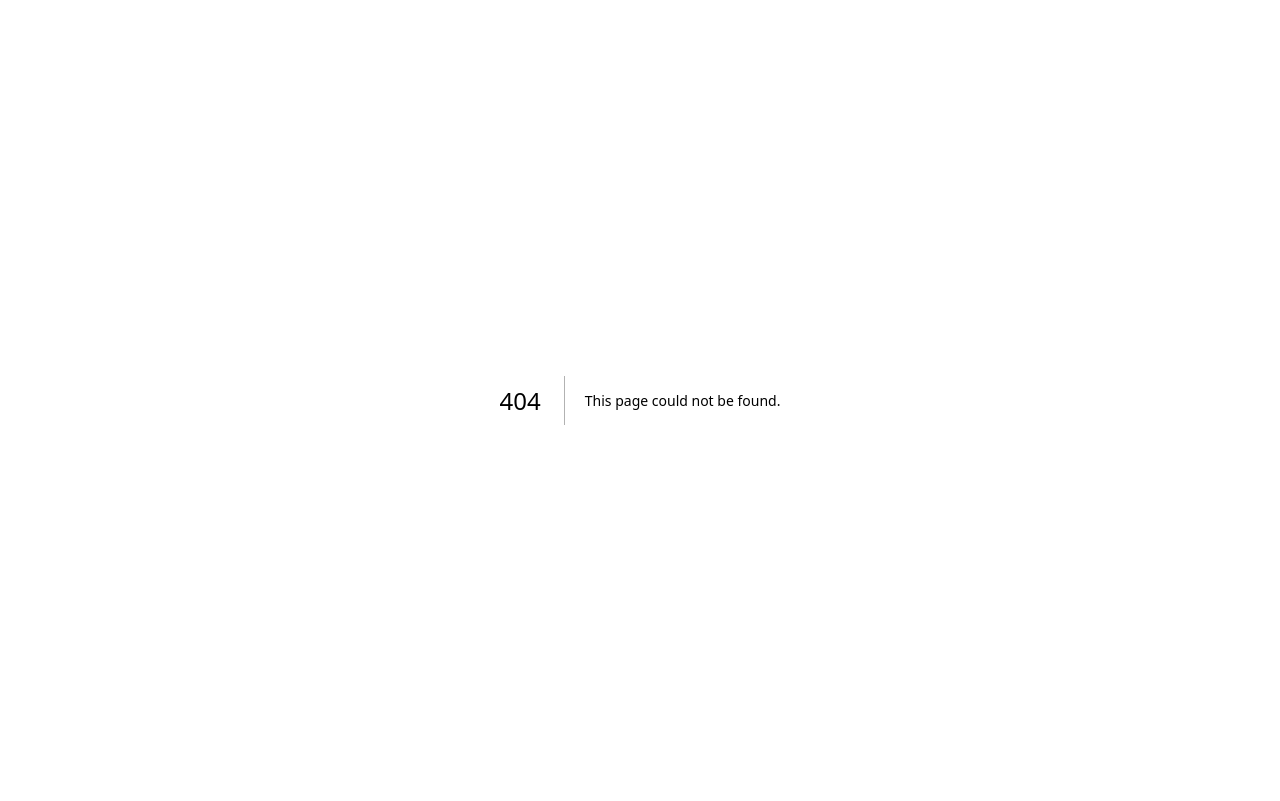
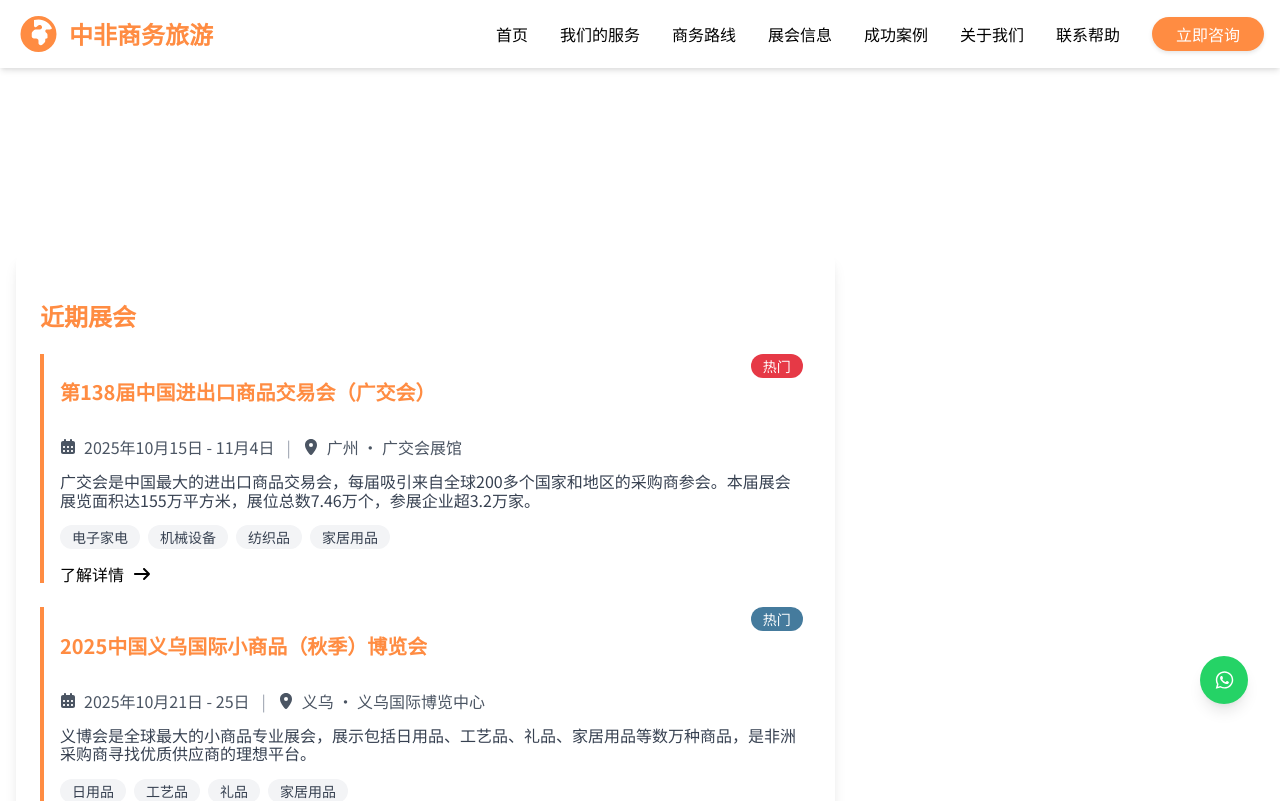
Before and after one commit to TwinTailTown/travelweb, a Next.js app: page /exhibitions in a window 1280 px wide. Before the commit this address had no page. Shown: the top 801 px of the page. Built offline with nearby package versions, Linux system fonts and the light colour scheme.

Commit message:
refactor: remove Exhibitions and Routes components from Home page, add new ExhibitionsPage component, and update navigation links for improved routing

```diff
--- /dev/null
+++ b/app/exhibitions/page.tsx
@@ -0,0 +1,17 @@
+import Navigation from '@/components/Navigation'
+import Exhibitions from '@/components/Exhibitions'
+import ContactForm from '@/components/ContactForm'
+import Footer from '@/components/Footer'
+import FloatButtons from '@/components/FloatButtons'
+
+export default function ExhibitionsPage() {
+  return (
+    <main>
+      <Navigation />
+      <Exhibitions />
+      <ContactForm />
+      <Footer />
+      <FloatButtons />
+    </main>
+  )
+}
--- a/app/page.tsx
+++ b/app/page.tsx
@@ -6,9 +6,7 @@ import Carousel from '@/components/Carousel'
 import LogisticsServices from '@/components/LogisticsServices'
 import SourcingIntro from '@/components/SourcingIntro'
 import GlobalNetwork from '@/components/GlobalNetwork'
-import Routes from '@/components/Routes'
 import Services from '@/components/Services'
-import Exhibitions from '@/components/Exhibitions'
 import ContactForm from '@/components/ContactForm'
 import Stats from '@/components/Stats'
 import Footer from '@/components/Footer'
@@ -70,10 +68,7 @@ export default function Home() {
       <LogisticsServices />
       <SourcingIntro />
       <GlobalNetwork />
-      <Routes />
       <Services />
-
-      <Exhibitions />
       <Stats />
       <ContactForm />
       <Footer />
--- a/components/ContactForm.tsx
+++ b/components/ContactForm.tsx
@@ -111,14 +111,28 @@ export default function ContactForm() {
                     value={formData.country}
                     onChange={(e) => setFormData({ ...formData, country: e.target.value })}
                   >
-                    <option value="">国家</option>
-                    <option value="egypt">埃及</option>
+                    <option value="">请选择所在国家</option>
                     <option value="nigeria">尼日利亚</option>
                     <option value="south-africa">南非</option>
+                    <option value="egypt">埃及</option>
+                    <option value="ethiopia">埃塞俄比亚</option>
+                    <option value="kenya">肯尼亚</option>
+                    <option value="tanzania">坦桑尼亚</option>
                     <option value="ghana">加纳</option>
-                    <option value="kenya">肯尼亚</option>
+                    <option value="cameroon">喀麦隆</option>
+                    <option value="ivory-coast">科特迪瓦</option>
                     <option value="senegal">塞内加尔</option>
-                    <option value="other">其他国家</option>
+                    <option value="angola">安哥拉</option>
+                    <option value="algeria">阿尔及利亚</option>
+                    <option value="morocco">摩洛哥</option>
+                    <option value="uganda">乌干达</option>
+                    <option value="rwanda">卢旺达</option>
+                    <option value="zambia">赞比亚</option>
+                    <option value="zimbabwe">津巴布韦</option>
+                    <option value="mozambique">莫桑比克</option>
+                    <option value="botswana">博茨瓦纳</option>
+                    <option value="namibia">纳米比亚</option>
+                    <option value="other-africa">其他非洲国家</option>
                   </select>
                 </div>
               </div>
--- a/components/Footer.tsx
+++ b/components/Footer.tsx
@@ -56,10 +56,10 @@ export default function Footer() {
                 <Link href="#services" className={styles.link}>我们的服务</Link>
               </li>
               <li>
-                <Link href="#routes" className={styles.link}>商务路线</Link>
+                <Link href="/routes" className={styles.link}>商务路线</Link>
               </li>
               <li>
-                <Link href="#exhibitions" className={styles.link}>展会信息</Link>
+                <Link href="/exhibitions" className={styles.link}>展会信息</Link>
               </li>
               <li>
                 <Link href="#cases" className={styles.link}>成功案例</Link>
--- a/components/LogisticsServices.tsx
+++ b/components/LogisticsServices.tsx
@@ -22,7 +22,7 @@ const services: LogisticsService[] = [
     id: 'business-travel',
     image: 'https://images.unsplash.com/photo-1436491865332-7a61a109cc05?w=800&q=80',
     title: '商旅服务·专业商务接待全流程',
-    description: '提供从签证办理、机场接送、酒店住宿到商务翻译的一站式商旅服务解决方案',
+    description: '提供从签证办理、机场接送、酒店到商务翻译的一站式商旅服务解决方案',
     details: [
       {
         category: '签证服务',
@@ -167,11 +167,13 @@ export default function LogisticsServices() {
   const handleCardClick = (serviceId: string) => {
     if (serviceId === 'business-travel') {
       router.push('/routes')
+    } else if (serviceId === 'exhibition') {
+      router.push('/exhibitions')
     }
   }
 
   return (
-    <section className={styles.section}>
+    <section id="services" className={styles.section}>
       <div className={styles.container}>
         <div className={styles.header}>
           <h2 className={styles.title}>以优质服务筑牢发展根基</h2>
--- a/components/Navigation.tsx
+++ b/components/Navigation.tsx
@@ -40,8 +40,8 @@ export default function Navigation() {
   const navLinks = [
     { href: '#home', label: '首页' },
     { href: '#services', label: '我们的服务' },
-    { href: '#routes', label: '商务路线' },
-    { href: '#exhibitions', label: '展会信息' },
+    { href: '/routes', label: '商务路线' },
+    { href: '/exhibitions', label: '展会信息' },
     { href: '#cases', label: '成功案例' },
     { href: '#about', label: '关于我们' },
     { href: '#contact', label: '联系帮助' },
@@ -61,7 +61,8 @@ export default function Navigation() {
 
           {/* 桌面导航 */}
           <div className={styles.desktopNav}>
-            {navLinks.map((link) => (
+            {navLinks.map((link) =>
+              link.href.startsWith('#') ? (
                 <a
                   key={link.href}
                   href={link.href}
@@ -71,7 +72,16 @@ export default function Navigation() {
                 >
                   {link.label}
                 </a>
-            ))}
+              ) : (
+                <Link
+                  key={link.href}
+                  href={link.href}
+                  className={styles.navLink}
+                >
+                  {link.label}
+                </Link>
+              )
+            )}
 
             <Link
               href="#contact"
```
Lines whose indentation alone changed are shown as unchanged.
